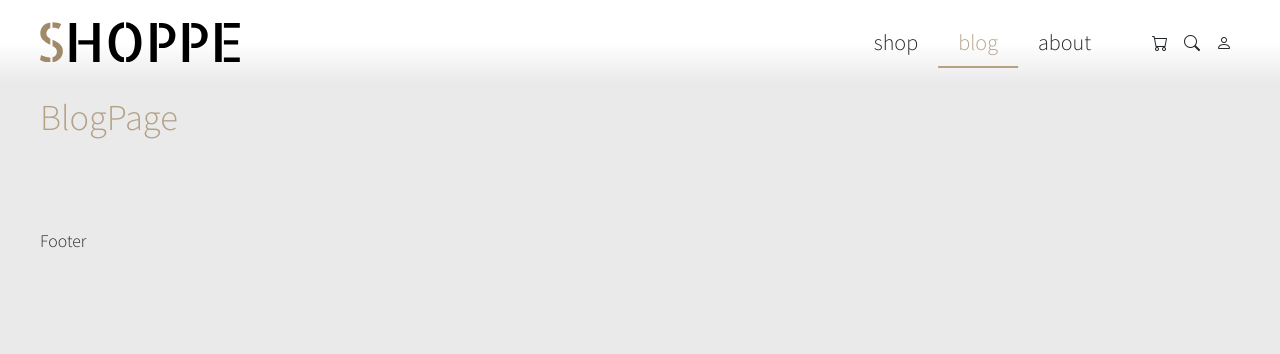
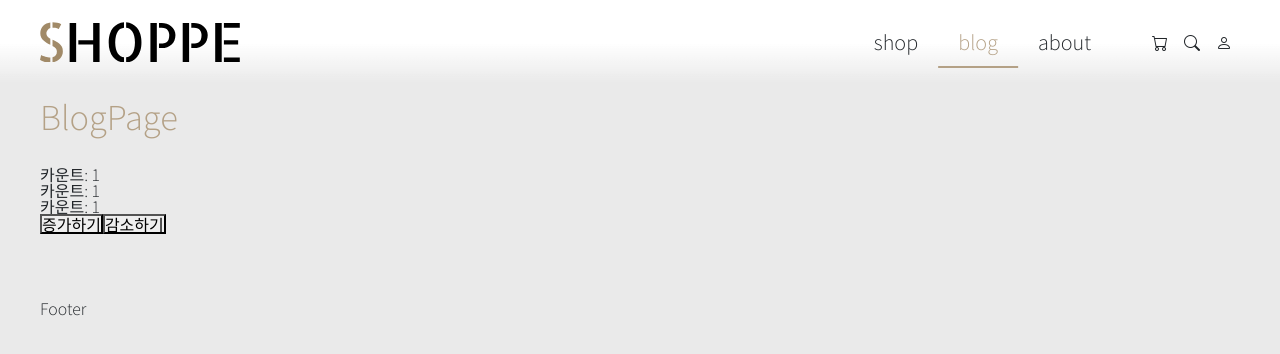
Before and after one commit to nue-os/react-shop, a React (Vite) app: page /blog in a window 1280 px wide. Shown: the top 354 px of the page. Built offline with nearby package versions, Linux system fonts and the light colour scheme.

Commit message:
[feat] Counter 스토어/슬라이스 생성 및 전역 상태 관리

```diff
--- /dev/null
+++ b/src/components/Counter.jsx
@@ -0,0 +1,13 @@
+import React from 'react'
+import { useSelector } from 'react-redux'
+
+const Counter = () => {
+  const { count, label } = useSelector(state => state.counter)
+  return (
+    <p>
+      {label}: {count}
+    </p>
+  )
+}
+
+export default Counter
--- a/src/pages/BlogPage.jsx
+++ b/src/pages/BlogPage.jsx
@@ -1,9 +1,19 @@
+import Counter from '@/components/Counter'
+import { decreament, increament } from '@/store/counterSlice'
 import React from 'react'
+import { useDispatch } from 'react-redux'
 
 const BlogPage = () => {
+  const dispatch = useDispatch()
+
   return (
     <main>
       <h2>BlogPage</h2>
+      <Counter />
+      <Counter />
+      <Counter />
+      <button onClick={() => dispatch(increament())}>증가하기</button>
+      <button onClick={() => dispatch(decreament())}>감소하기</button>
     </main>
   )
 }
--- /dev/null
+++ b/src/store/counterSlice.js
@@ -0,0 +1,19 @@
+import { createSlice } from '@reduxjs/toolkit'
+
+export const counterSlice = createSlice({
+  name: 'counter',
+  initialState: {
+    count: 1,
+    label: '카운트',
+  },
+  reducers: {
+    increament: state => {
+      state.count += 1
+    },
+    decreament: state => {
+      state.count -= 1
+    },
+  },
+})
+export const { increament, decreament } = counterSlice.actions
+export default counterSlice.reducer
--- /dev/null
+++ b/src/store/store.js
@@ -0,0 +1,8 @@
+import { configureStore } from '@reduxjs/toolkit'
+import { counterSlice } from './counterSlice'
+
+export default configureStore({
+  reducer: {
+    counter: counterSlice.reducer,
+  },
+})
```
Also changed, not shown: src/main.jsx (+7 -1 lines).
